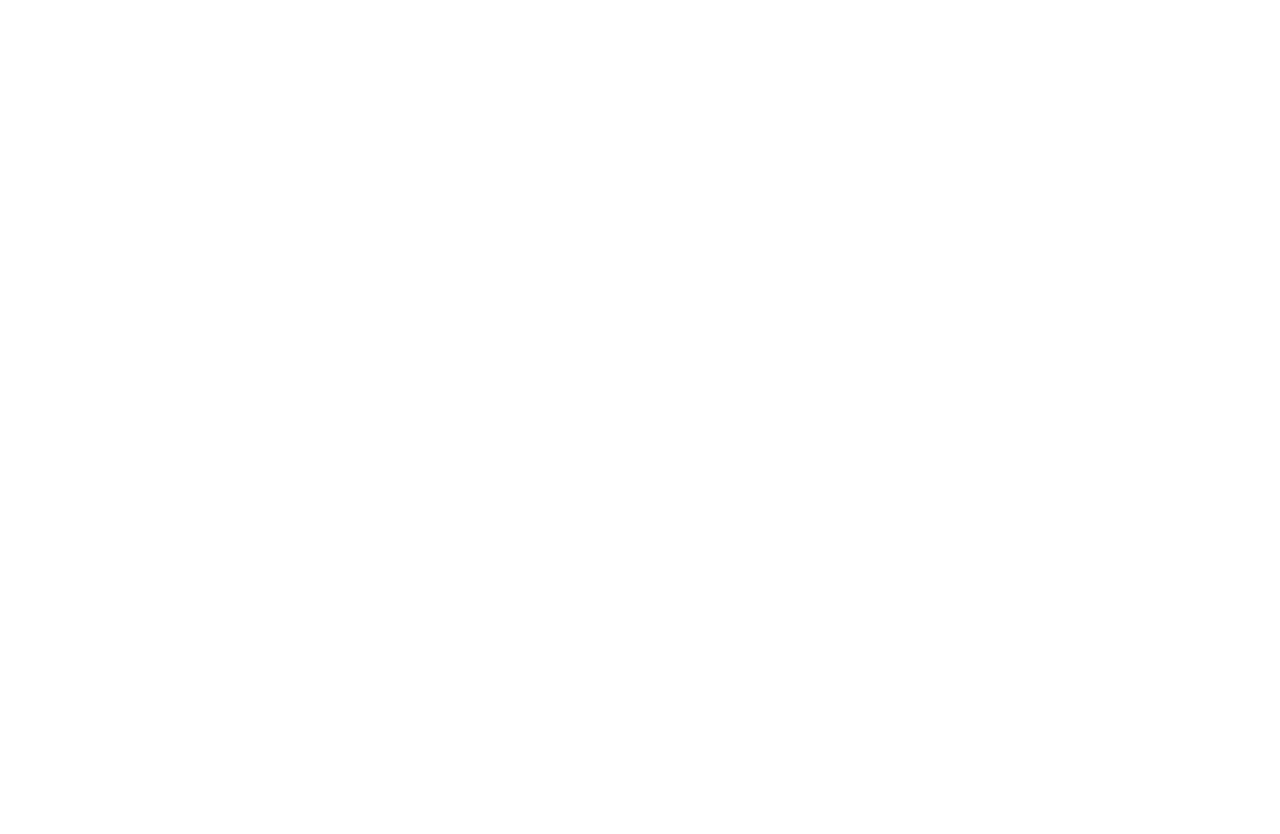
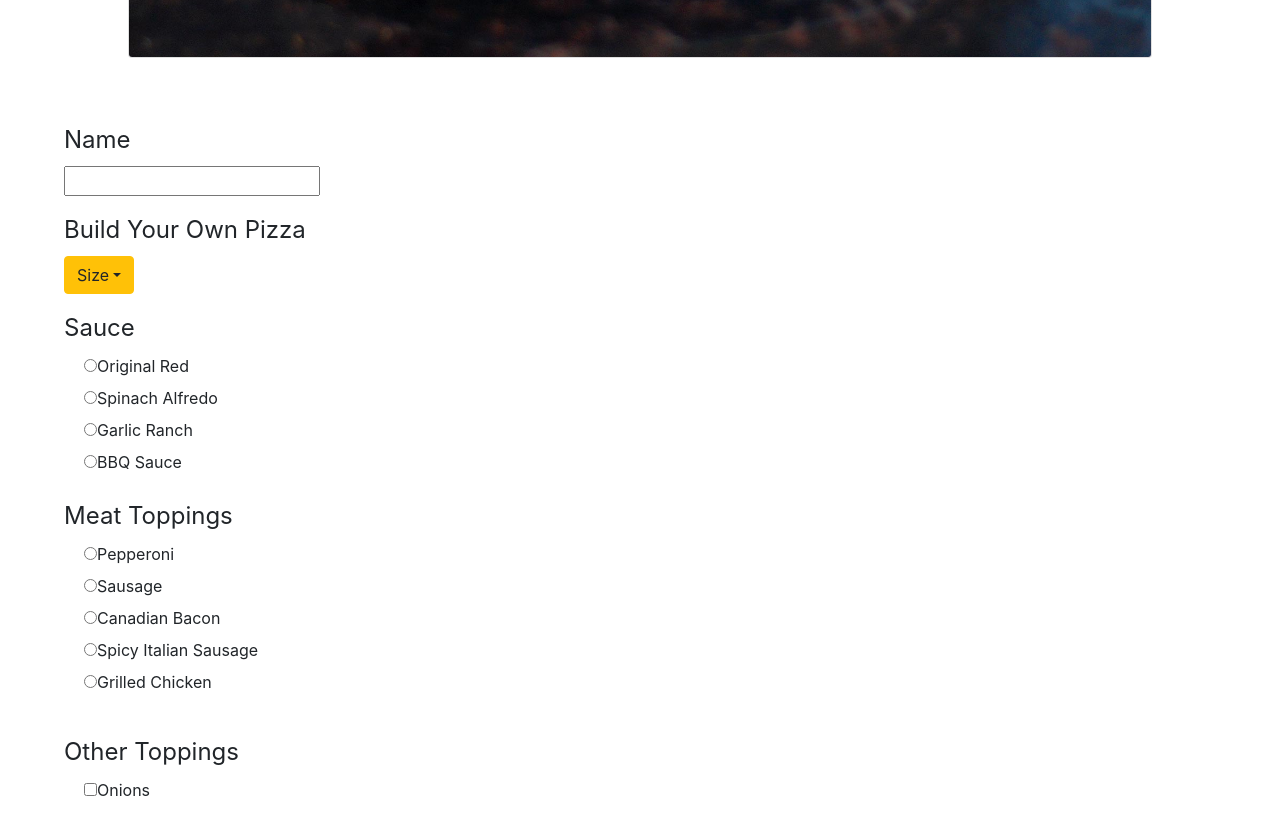
Before and after one commit to bloominstituteoftechnology/Sprint-Challenge-Lambda-Eats-starter, a React (Create React App) app: page /pizza in a window 1280 px wide. Shown: the part 460-1294 px from the top of the page. Before the commit the page ends 800 px from the top, so only its background shows below. Built offline with nearby package versions, Linux system fonts and the light colour scheme.

Commit message:
not enough time to finish

```diff
--- a/src/OrderForm.js
+++ b/src/OrderForm.js
@@ -1,9 +1,186 @@
-import React from "react";
-import { Card, CardImg, Button, Form, Formgroup } from 'reactstrap';
+import React, { useState } from "react";
+import { Card, CardImg, Button, Form, FormGroup, Dropdown, DropdownToggle, DropdownMenu } from 'reactstrap';
 
 const OrderForm = () => {
+    const [DropDownOpen, setDropDownOpen] = useState(false);
+    const toggle = () => setDropDownOpen((prevState) => !prevState);
+    const [formData, setFormData] = useState({
+        name: '',
+        size: '',
+        sauce: '',
+        meat: '',
+        onions: false,
+        greenPepper: false,
+        tomato: false,
+        bolives: false,
+        pineApple: false,
+        tcheese: false,
+        xcheese: false,
+        special: ''
+    });
     return (
         <>
+            <Card style={{ width: '80%', margin: '0 auto' }}>
+                <CardImg src={require('./Pizza.jpg')} />
+            </Card>
+            <Form
+                style={{ margin: '5%' }}>
+                <FormGroup>
+                    <legend>
+                        Name
+                    </legend>
+                    <input
+                        type='name'
+                        name='name' />
+                </FormGroup>
+                <FormGroup>
+                    <legend>Build Your Own Pizza
+                    </legend>
+                    <Dropdown isOpen={DropDownOpen} toggle={toggle}>
+                        <DropdownToggle color='warning' caret>
+                            {formData.size === '' ? 'Size' : formData.size}
+                        </DropdownToggle>
+                        <DropdownMenu>
+                            <div onClick={() => {
+                                toggle();
+                                setFormData({ size: 'personal' })
+                            }}>
+                                Personal
+                            </div>
+                            <div onClick={() => {
+                                toggle();
+                                setFormData({ size: 'small' })
+                            }}>
+                                Small
+                            </div>
+                            <div onClick={() => {
+                                toggle();
+                                setFormData({ size: 'medium' })
+                            }}>
+                                Medium
+                            </div>
+                            <div onClick={() => {
+                                toggle();
+                                setFormData({ size: 'large' })
+                            }}>
+                                Large
+                            </div>
+                        </DropdownMenu>
+                    </Dropdown >
+                </FormGroup >
+                <FormGroup tag='fieldset'>
+                    <legend>Sauce</legend>
+                    <FormGroup check>
+                        <label check>
+                            <input
+                                type='radio'
+                                name='sauce'
+                                value='red' />
+                                Original Red
+                        </label>
+                    </FormGroup>
+                    <FormGroup check>
+                        <label check>
+                            <input
+                                type='radio'
+                                name='sauce'
+                                value='salfredo' />
+                                Spinach Alfredo
+
+                        </label>
+                    </FormGroup>
+                    <FormGroup>
+                        <FormGroup check>
+                            <label check>
+                                <input
+                                    type='radio'
+                                    name='sauce'
+                                    value='granch' />
+                                Garlic Ranch
+
+                        </label>
+                        </FormGroup>
+                        <FormGroup check>
+                            <label check>
+                                <input
+                                    type='radio'
+                                    name='sauce'
+                                    value='bbq' />
+                                BBQ Sauce
+
+                        </label>
+                        </FormGroup>
+
+                    </FormGroup>
+                    <FormGroup tag='fieldset'>
+                        <legend>Meat Toppings</legend>
+
+                        <FormGroup check>
+                            <label check>
+                                <input
+                                    type='radio'
+                                    name='meat'
+                                    value='pepperoni' />
+                                Pepperoni
+
+                        </label>
+                        </FormGroup>
+                        <FormGroup check>
+                            <label check>
+                                <input
+                                    type='radio'
+                                    name='meat'
+                                    value='sausage' />
+                                Sausage
+
+                        </label>
+                        </FormGroup>
+                        <FormGroup check>
+                            <label check>
+                                <input
+                                    type='radio'
+                                    name='meat'
+                                    value='cbacon' />
+                                Canadian Bacon
+
+                        </label>
+                        </FormGroup>
+                        <FormGroup check>
+                            <label check>
+                                <input
+                                    type='radio'
+                                    name='meat'
+                                    value='spicy' />
+                                Spicy Italian Sausage
+
+                        </label>
+                        </FormGroup>
+                        <FormGroup check>
+                            <label check>
+                                <input
+                                    type='radio'
+                                    name='meat'
+                                    value='chicken' />
+                                Grilled Chicken
+
+                        </label>
+                        </FormGroup>
+                    </FormGroup>
+                </FormGroup>
+                <FormGroup>
+                    <legend>Other Toppings</legend>
+                    <FormGroup check>
+                        <label check>
+                            <input
+                                type='checkbox'
+                                name='onion'
+                                checked={false} />
+                                Onions
+                        </label>
+                    </FormGroup>
+                </FormGroup>
+
+            </Form >
 
 
         </>
```
Also changed, not shown: src/Pizza.gif (renamed from Wireframes/Pizza.gif), 1 other file (tests, documents, lock files or other folders).
